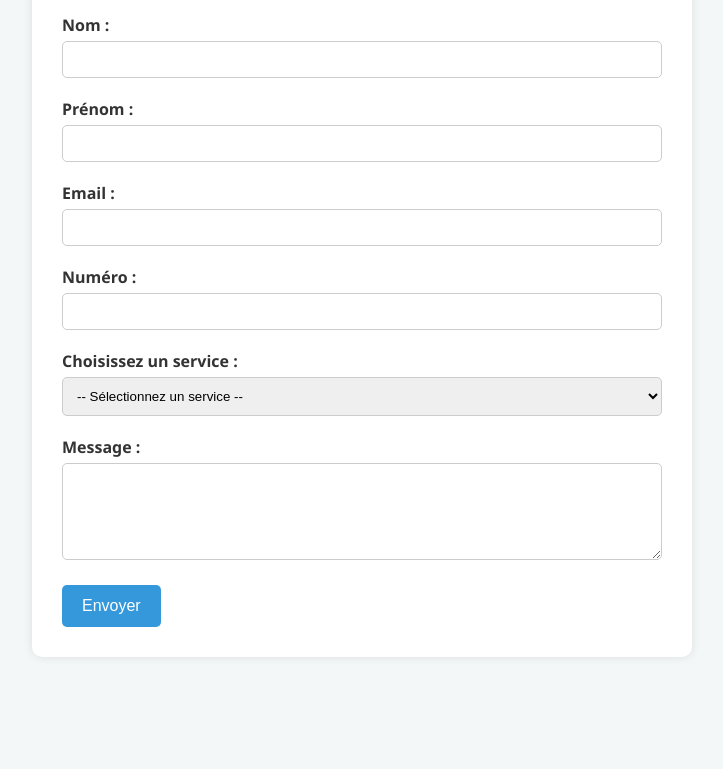
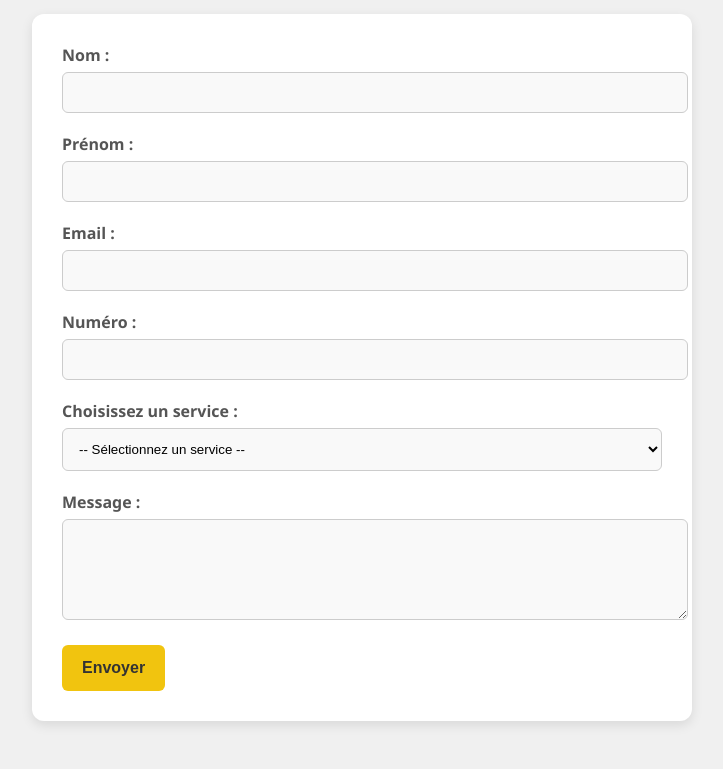
Before and after one commit to RomainD59/CPLR-versionning, a plain HTML site: page index.html in a window 1280 px wide. Shown: the part 117-886 px from the top of the page, without its empty margins (278-1001 px from the left). Before the commit the page ends 802 px from the top, so only its background shows below. Drawn offline with Linux system fonts and the light colour scheme.

Commit message:
V1356415

```diff
--- a/index.html
+++ b/index.html
@@ -6,29 +6,31 @@
   <style>
     body {
       font-family: 'Segoe UI', Tahoma, Geneva, Verdana, sans-serif;
-      background: #f4f7f8;
+      background: #f0f0f0;
       color: #333;
-      padding: 20px;
+      padding: 40px;
     }
 
     h2 {
       text-align: center;
-      color: #2c3e50;
+      color: #444;
+      margin-bottom: 30px;
     }
 
     form {
       max-width: 600px;
       margin: 0 auto;
-      background: #fff;
+      background: #ffffff;
       padding: 30px;
-      border-radius: 10px;
-      box-shadow: 0 0 10px rgba(0,0,0,0.1);
+      border-radius: 12px;
+      box-shadow: 0 4px 12px rgba(0, 0, 0, 0.1);
     }
 
     label {
       display: block;
-      margin-bottom: 5px;
-      font-weight: bold;
+      margin-bottom: 6px;
+      font-weight: 600;
+      color: #555;
     }
 
     input[type="text"],
@@ -37,25 +39,37 @@
     select,
     textarea {
       width: 100%;
-      padding: 10px;
+      padding: 12px;
       margin-bottom: 20px;
       border: 1px solid #ccc;
-      border-radius: 5px;
-      box-sizing: border-box;
+      border-radius: 6px;
+      background-color: #f9f9f9;
+      transition: border-color 0.3s;
+    }
+
+    input[type="text"]:focus,
+    input[type="email"]:focus,
+    input[type="tel"]:focus,
+    select:focus,
+    textarea:focus {
+      border-color: #f1c40f;
+      outline: none;
     }
 
     input[type="submit"] {
-      background-color: #3498db;
-      color: white;
-      padding: 12px 20px;
+      background-color: #f1c40f;
+      color: #333;
+      padding: 14px 20px;
       border: none;
-      border-radius: 5px;
+      border-radius: 6px;
       cursor: pointer;
       font-size: 16px;
+      font-weight: bold;
+      transition: background-color 0.3s;
     }
 
     input[type="submit"]:hover {
-      background-color: #2980b9;
+      background-color: #d4ac0d;
     }
   </style>
 </head>
```
